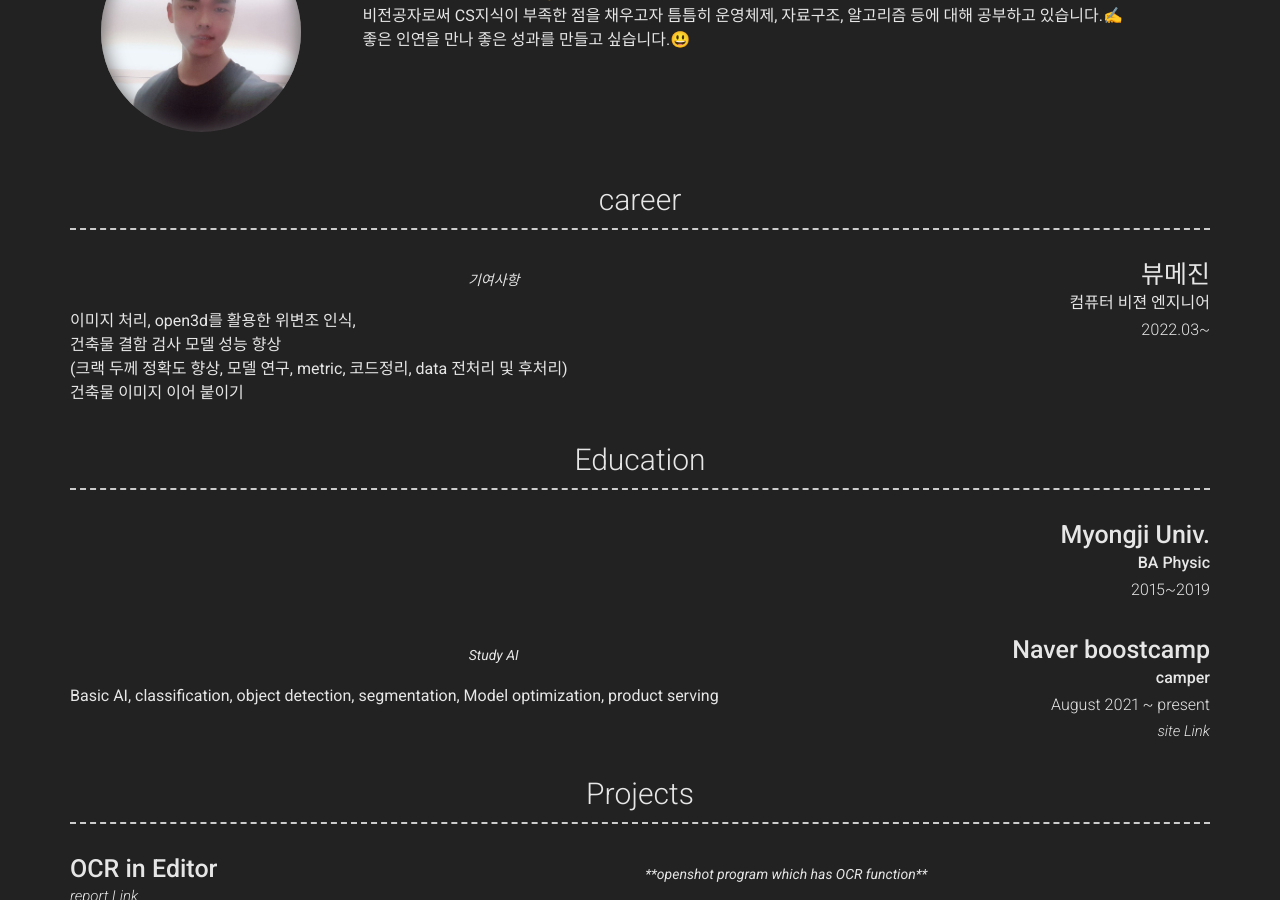
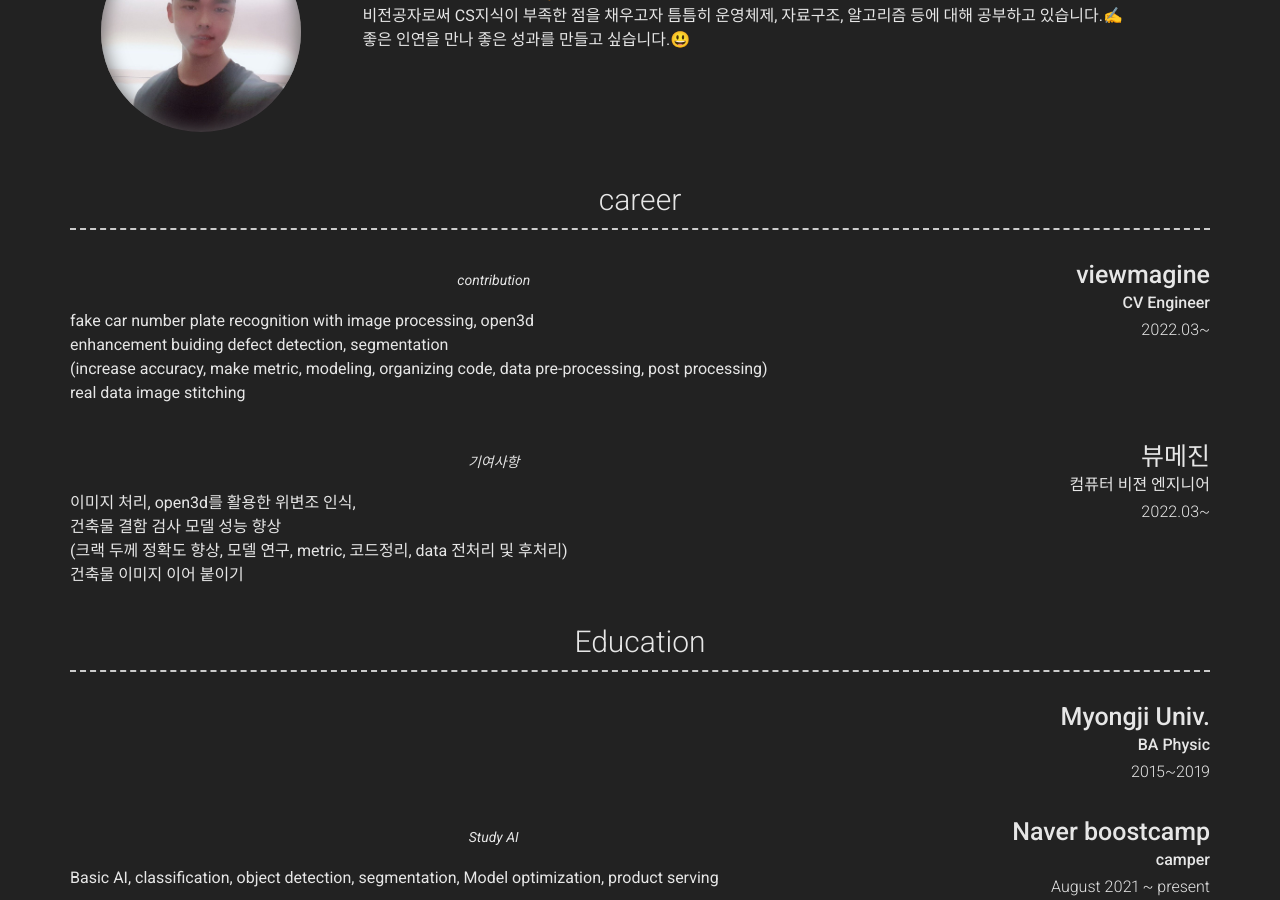
Before and after one commit to ksm0517/aboutMe, a Jekyll site: the page built from index.md, in a window 1280 px wide and 900 px high, scrolled down 397 px. Built offline with Jekyll 4.4.1, drawn with Linux system fonts in a browser that asks for light colours; nearby versions of some CDN libraries.

Commit message:
Update _config.yml

```diff
--- a/_config.yml
+++ b/_config.yml
@@ -66,8 +66,6 @@ content:
           (increase accuracy, make metric, modeling, organizing code, data pre-processing, post processing)<br/>
           real data image stitching<br/>
 
-    layout: list
-    content:
       - layout: right
         title: 뷰메진
         sub_title: 컴퓨터 비젼 엔지니어
```
